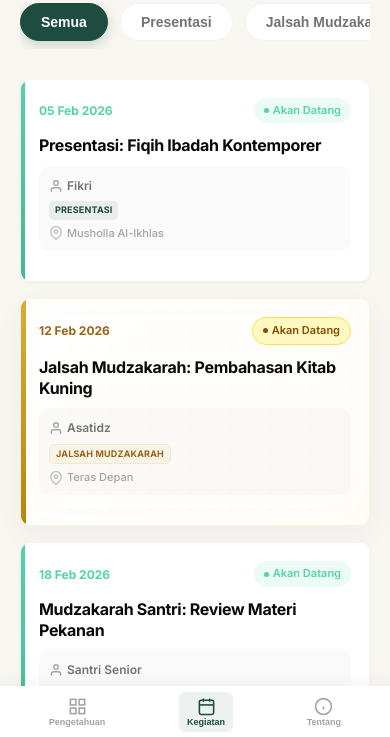
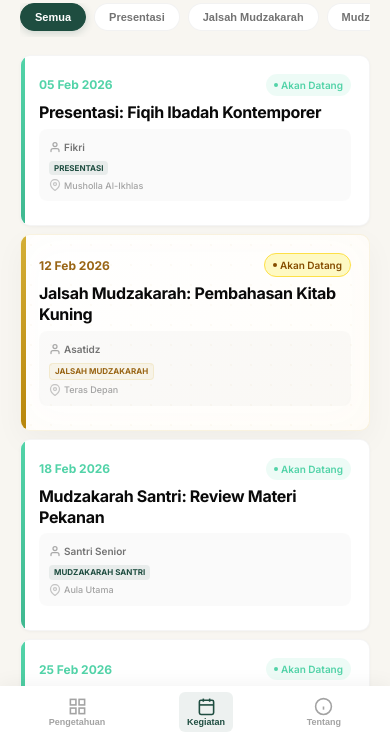
Before and after one commit to xiherzizi-byte/NS, a website: page index.html in a window 390 px wide. Both pictures are taken after a click on the button "Kegiatan". Shown: the part 106-843 px from the top of the page. Drawn offline with nearby package versions, Linux system fonts and the light colour scheme; no server answers.

Commit message:
Ultra compact schedule page - smaller cards, typography, and spacing for mobile

```diff
--- a/styles.css
+++ b/styles.css
@@ -565,7 +565,7 @@ body {
 .schedule-item {
     background: var(--white);
     border-radius: var(--radius);
-    padding: 12px;
+    padding: 8px;
     box-shadow: var(--shadow);
     position: relative;
     overflow: hidden;
@@ -641,7 +641,7 @@ body {
     display: flex;
     justify-content: space-between;
     align-items: center;
-    margin-bottom: 12px;
+    margin-bottom: 6px;
 }
 
 .schedule-date-time {
@@ -651,34 +651,34 @@ body {
 }
 
 .s-date {
-    font-size: 12px;
+    font-size: 11px;
     color: var(--accent);
     font-weight: 700;
 }
 
 .s-time {
-    font-size: 11px;
+    font-size: 10px;
     color: var(--text-secondary);
     font-weight: 500;
 }
 
 .schedule-title {
-    font-size: 15px;
+    font-size: 13px;
     font-weight: 800;
     color: var(--text);
-    margin: 4px 0 10px 0;
+    margin: 2px 0 6px 0;
     letter-spacing: -0.02em;
-    line-height: 1.3;
+    line-height: 1.2;
 }
 
 .schedule-info-group {
     display: flex;
     flex-direction: column;
-    gap: 6px;
-    padding: 10px;
+    gap: 4px;
+    padding: 6px;
     background: rgba(0, 0, 0, 0.02);
-    border-radius: 10px;
-    margin-bottom: 4px;
+    border-radius: 8px;
+    margin-bottom: 3px;
 }
 
 .schedule-meta {
@@ -689,51 +689,51 @@ body {
 }
 
 .schedule-presenter {
-    font-size: 12px;
+    font-size: 10px;
     color: var(--text-secondary);
     font-weight: 600;
     display: flex;
     align-items: center;
-    gap: 4px;
+    gap: 3px;
 }
 
 .schedule-location {
-    font-size: 11px;
+    font-size: 9px;
     font-weight: 500;
     color: var(--text-light);
     display: flex;
     align-items: center;
-    gap: 4px;
-    line-height: 1.4;
+    gap: 3px;
+    line-height: 1.3;
 }
 
 .schedule-presenter svg,
 .schedule-location svg {
     opacity: 0.6;
     flex-shrink: 0;
-    width: 14px;
-    height: 14px;
+    width: 12px;
+    height: 12px;
 }
 
 .schedule-type {
     display: inline-flex;
-    padding: 2px 6px;
-    border-radius: 5px;
-    font-size: 9px;
+    padding: 1px 5px;
+    border-radius: 4px;
+    font-size: 8px;
     font-weight: 700;
     background: rgba(30, 77, 64, 0.08);
     color: var(--primary);
     text-transform: uppercase;
-    letter-spacing: 0.02em;
+    letter-spacing: 0;
 }
 
 .schedule-status {
     display: inline-flex;
     align-items: center;
-    gap: 4px;
-    padding: 4px 10px;
+    gap: 3px;
+    padding: 3px 8px;
     border-radius: 100px;
-    font-size: 11px;
+    font-size: 10px;
     font-weight: 600;
     background: rgba(82, 211, 168, 0.1);
     color: var(--accent);
@@ -746,8 +746,8 @@ body {
 
 .schedule-status::before {
     content: "";
-    width: 5px;
-    height: 5px;
+    width: 4px;
+    height: 4px;
     border-radius: 50%;
     background: currentColor;
 }
@@ -757,7 +757,7 @@ body {
     display: flex;
     justify-content: space-between;
     align-items: center;
-    margin-top: 12px;
+    margin-top: 6px;
 }
 
 .schedule-actions {
@@ -766,23 +766,27 @@ body {
 }
 
 .btn-action-sm {
-    width: 32px;
-    height: 32px;
+    width: 28px;
+    height: 28px;
     display: flex;
     align-items: center;
     justify-content: center;
-    border-radius: 8px;
+    border-radius: 6px;
     border: 1px solid rgba(0, 0, 0, 0.08);
     background: white;
-    box-shadow: 0 2px 4px rgba(0, 0, 0, 0.05);
+    box-shadow: 0 1px 3px rgba(0, 0, 0, 0.05);
     cursor: pointer;
-    transition: all 0.2s;
+    transition: opacity 0.1s;
     color: var(--text-secondary);
 }
 
-.btn-action-sm:hover {
-    transform: translateY(-2px);
-    box-shadow: 0 4px 8px rgba(0, 0, 0, 0.1);
+.btn-action-sm svg {
+    width: 14px;
+    height: 14px;
+}
+
+.btn-action-sm:active {
+    opacity: 0.6;
 }
 
 .btn-edit-schedule:hover {
@@ -800,9 +804,9 @@ body {
 .schedule-tabs {
     display: flex;
     overflow-x: auto;
-    gap: 12px;
-    margin-bottom: 24px;
-    padding-bottom: 8px;
+    gap: 8px;
+    margin-bottom: 12px;
+    padding-bottom: 6px;
     scrollbar-width: none;
 }
 
@@ -811,29 +815,29 @@ body {
 }
 
 .schedule-tab-btn {
-    padding: 10px 20px;
+    padding: 7px 14px;
     border-radius: 100px;
     background: white;
     border: 1px solid rgba(0, 0, 0, 0.05);
     color: var(--text-secondary);
-    font-size: 14px;
+    font-size: 11px;
     font-weight: 600;
     white-space: nowrap;
     cursor: pointer;
-    transition: all 0.3s;
+    transition: opacity 0.1s;
 }
 
 .schedule-tab-btn.active {
     background: var(--primary);
     color: white;
     border-color: var(--primary);
-    box-shadow: 0 4px 12px rgba(30, 77, 64, 0.2);
+    box-shadow: 0 2px 8px rgba(30, 77, 64, 0.2);
 }
 
 .schedule-cards-grid {
     display: grid;
     grid-template-columns: 1fr;
-    gap: 16px;
+    gap: 8px;
 }
 
 @media (min-width: 768px) {
```
